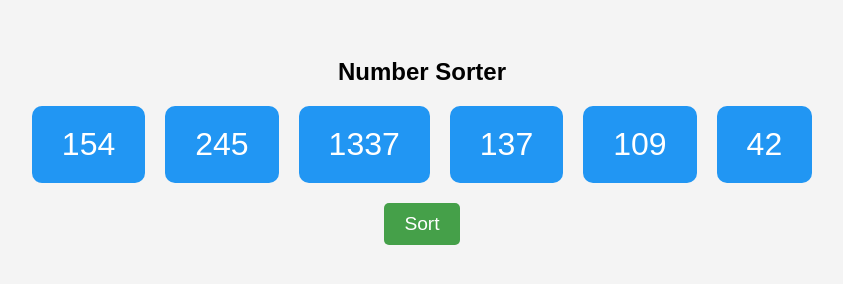
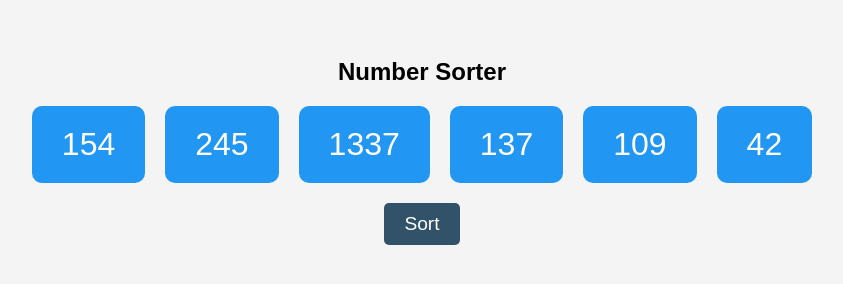
Before and after one commit to mngugi/Scripting, a plain HTML site: page sort/index.html in a window 1280 px wide. In both pictures the pointer is over the button "Sort". Shown: the whole page, without its empty margins (218-1061 px from the left). Drawn offline with Linux system fonts and the light colour scheme.

Commit message:
Update styles.css

```diff
--- a/sort/styles.css
+++ b/sort/styles.css
@@ -31,5 +31,5 @@ button {
   cursor: pointer;
 }
 button:hover {
-  background-color: #45a049;
+  background-color: #315268 ;
 }
```
